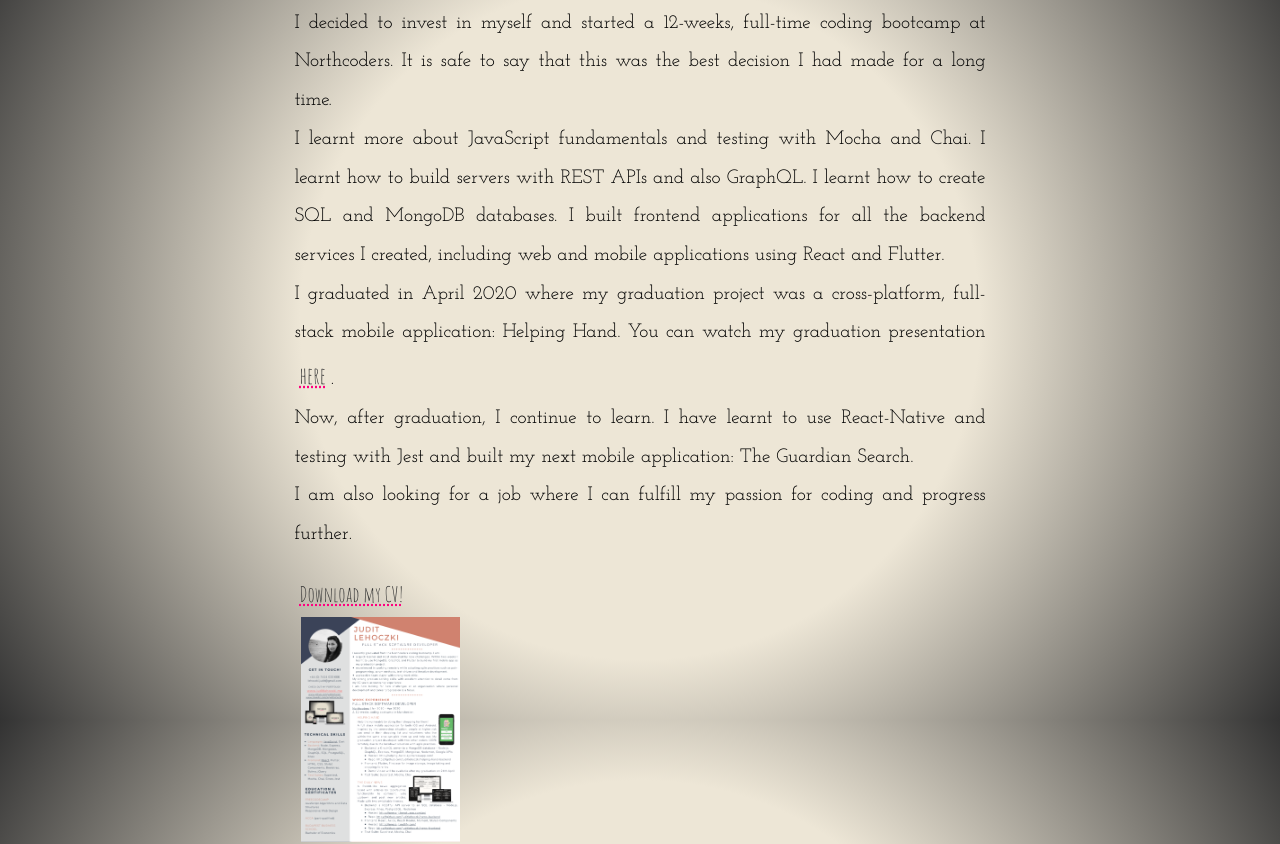
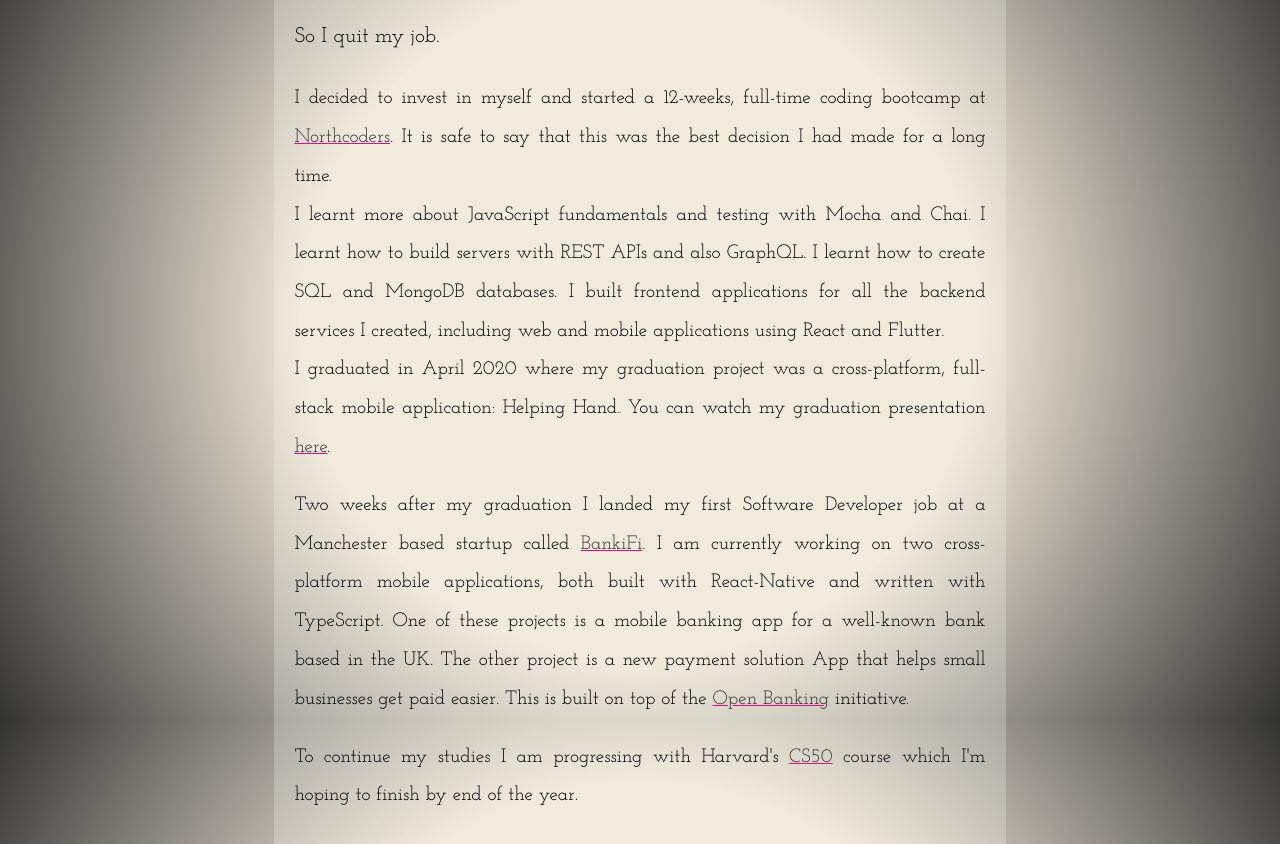
Before and after one commit to juditlehoczki/juditlehoczki.github.io, a React (Create React App) app: page /about in a window 1280 px wide. Shown: the part 880-1724 px from the top of the page. Built offline with nearby package versions, Linux system fonts and the light colour scheme; the HTML template or start-up script is replaced by a standard one; a web font is replaced by a local one.

Commit message:
update styling and about me copy

```diff
--- a/src/components/AboutMe.jsx
+++ b/src/components/AboutMe.jsx
@@ -22,6 +22,23 @@
           />
         </div>
         <h1>Who Am I?</h1>
+        <p>(TLDR; download <a href={cvPdf} download>my CV</a>.)</p>
+
+             {/* <div
+            stlye={{
+              display: "flex",
+              flexDirection: "row",
+              justifyContent: "center",
+            }}
+          >
+            <a href={cvPdf} download>
+              Download my CV!
+              <br />
+            </a>
+            <a href={cvPdf} download>
+              <img src={cvPage1} alt="first page of my CV" />
+            </a>
+          </div> */}
         <p>
           <h3>I am a Software Developer.</h3>
           <p>
@@ -42,13 +59,20 @@
             development was what I wanted to do.
             <p>So I quit my job.</p>
             I decided to invest in myself and started a 12-weeks, full-time
-            coding bootcamp at Northcoders. It is safe to say that this was the
+            coding bootcamp at{" "}
+            <a
+              href="https://northcoders.com/"
+              target="_blank"
+              rel="noopener noreferrer"
+            >Northcoders
+            </a>
+            . It is safe to say that this was the
             best decision I had made for a long time.
             <br />I learnt more about JavaScript fundamentals and testing with
             Mocha and Chai. I learnt how to build servers with REST APIs and
             also GraphQL. I learnt how to create SQL and MongoDB databases. I
             built frontend applications for all the backend services I created,
-            including web and mobile applications using React and Flutter.{" "}
+            including web and mobile applications using React and Flutter.
             <br />I graduated in April 2020 where my graduation project was a
             cross-platform, full-stack mobile application: Helping Hand. You can
             watch my graduation presentation{" "}
@@ -61,34 +85,44 @@
             </a>
             .
             <br />
-            Now, after graduation, I continue to learn. I have learnt to use
-            React-Native and testing with Jest and built my next mobile
-            application: The Guardian Search. <br />I am also looking for a job
-            where I can fulfill my passion for coding and progress further.
           </p>
-          <div
-            stlye={{
-              display: "flex",
-              flexDirection: "row",
-              justifyContent: "center",
-            }}
+          <p>
+            Two weeks after my graduation I landed my first Software Developer job
+            at a Manchester based startup called{" "}
+            <a
+              href="https://www.bankifi.com"
+              target="_blank"
+              rel="noopener noreferrer"
             >
-            <a href={cvPdf} download>
-              Download my CV!
-              <br />
+              BankiFi
             </a>
-            <a href={cvPdf} download>
-              <img src={cvPage1} alt="first page of my CV" />
+            . I am currently working on two cross-platform mobile applications, both built with React-Native and written with TypeScript.
+            One of these projects is a mobile banking app for a well-known bank based in the UK. The other project is a new payment solution
+            App that helps small businesses get paid easier. This is built on top of the{" "}
+            <a
+              href="https://www.openbanking.org.uk/"
+              target="_blank"
+              rel="noopener noreferrer"
+            >
+            Open Banking</a>
+            {" "}initiative.<br />
+          </p>
+          <p>
+              To continue my studies I am progressing with Harvard's{" "}
+            <a
+              href="https://cs50.harvard.edu/x/2020/"
+              target="_blank"
+              rel="noopener noreferrer"
+            >
+              CS50
             </a>
-          </div>
+            {" "}course which I'm hoping to finish by end of the year.
           </p>
-
           <h3>I am also just a normal person.</h3>
           <p>
             I am a dog mum to Rocket, a hobby cyclist, a blogger, an occasional
             gamer and arts and craftser.
           </p>
-        <p>
           <p>
             Born and raised in Budapest, Hungary, former resident of Aviemore,
             Scotland, now settled in Manchester, England.
--- a/src/components/BlogIndividual.jsx
+++ b/src/components/BlogIndividual.jsx
@@ -38,7 +38,7 @@
       return (
         <S.BlogIndividual>
           <S.LoadingText>
-            <p>Loading...</p>;
+            <p>Loading...</p>
           </S.LoadingText>
         </S.BlogIndividual>
       );
--- a/src/components/ProjectList.jsx
+++ b/src/components/ProjectList.jsx
@@ -152,7 +152,7 @@
     <S.ProjectsListContainer>
       {projects.map((project) => {
         return (
-          <div className="blogPreviewCard">
+          <div className="projectCard">
             <h1>{project.name}</h1>
             <div className="intro">{project.intro}</div>
             <p style={{ fontSize: "1em" }}>{project.date}</p>
--- a/src/components/StyledComponent.jsx
+++ b/src/components/StyledComponent.jsx
@@ -10,7 +10,9 @@
   },
   colours: {
     grey1: "#333333",
-    white: "#ede6d6",
+    light: "#f7f5ee",
+    lightOpacity: "rgb(247,245,238,0.25)",
+    white: "#fbfaf6",
     main: "#ff007f",
   },
 };
@@ -23,7 +25,7 @@
   text-align: center;
   z-index: 1;
   a {
-    color: ${theme.colours.white};
+    color: ${theme.colours.light};
     text-decoration: none;
     padding: 0rem 2rem;
     font-family: "Amatic SC", cursive;
@@ -69,7 +71,7 @@
   @media (max-width: 420px) {
     margin-bottom: 5px;
   }
-  background-color: ${theme.colours.white};
+  background-color: ${theme.colours.light};
   color: ${theme.colours.grey1};
   text-decoration: none;
   text-align: justify;
@@ -123,7 +125,8 @@
   transition: transform 300ms ease-in-out;
   :hover {
     transform: scale(1.1) rotate(2deg);
-    background-color: #d5cfc0;
+    background-color: ${theme.colours.white};
+    border: 1px ${theme.colours.main} solid;
     box-shadow: 5px 10px 8px #888888;
   }
 `;
@@ -221,12 +224,12 @@
     margin: 2px;
   }
   a {
-    font-family: ${theme.fonts.title};
-    font-size: 1.2em;
-    text-decoration: underline dotted ${theme.colours.main};
+    text-decoration: underline ${theme.colours.main};
     color: ${theme.colours.grey1};
-    padding-left: 5px;
-    padding-right: 5px;
+  }
+  a: hover {
+    color: ${theme.colours.main};
+    box-shadow: 2px 3px 5px #888888;
   }
   iframe {
     @media (max-width: 420px) {
@@ -234,14 +237,12 @@
       height: 95%;
     }
   }
-  a: hover {
-    color: ${theme.colours.main};
-    box-shadow: 2px 3px 5px #888888;
-    border-radius: 5px;
-  }
   .aboutContainer {
     width: 60%;
     text-align: justify;
+    background-color: ${theme.colours.lightOpacity};
+    padding: 20px;
+    border-radius: 25px;
     @media (max-width: 420px) {
       width: 95%;
     }
@@ -290,7 +291,7 @@
   line-height: 1.6;
   border: 3px ${theme.colours.main} solid;
   border-radius: 20px;
-  background-color: ${theme.colours.white};
+  background-color: ${theme.colours.light};
   margin: 10vh auto;
   width: 80%;
   @media (max-width: 420px) {
@@ -330,7 +331,7 @@
     text-decoration: underline ${theme.colours.main};
   }
   a: hover {
-    color: ${theme.colours.white};
+    color: ${theme.colours.light};
     text-decoration: none;
     background-color: ${theme.colours.grey1};
   }
@@ -338,9 +339,10 @@
 
 S.ProjectsListContainer = styled.main`
   ${Container};
-  .blogPreviewCard {
+  .projectCard {
     position: relative;
     ${Card}
+    background-color: ${theme.colours.white};
     min-width: 280px;
     max-width: 350px;
     .imagesContainer {
@@ -373,7 +375,7 @@
       a {
         ${Card}
         ${CardAnim}
-        background-color: #d5cfc0;
+        background-color: ${theme.colours.light};
         border-radius: 3px;
         margin: 5px;
         text-align: center;
```
Also changed, not shown: 1 other file (tests, documents, lock files or other folders). Lines whose indentation alone changed are shown as unchanged.
